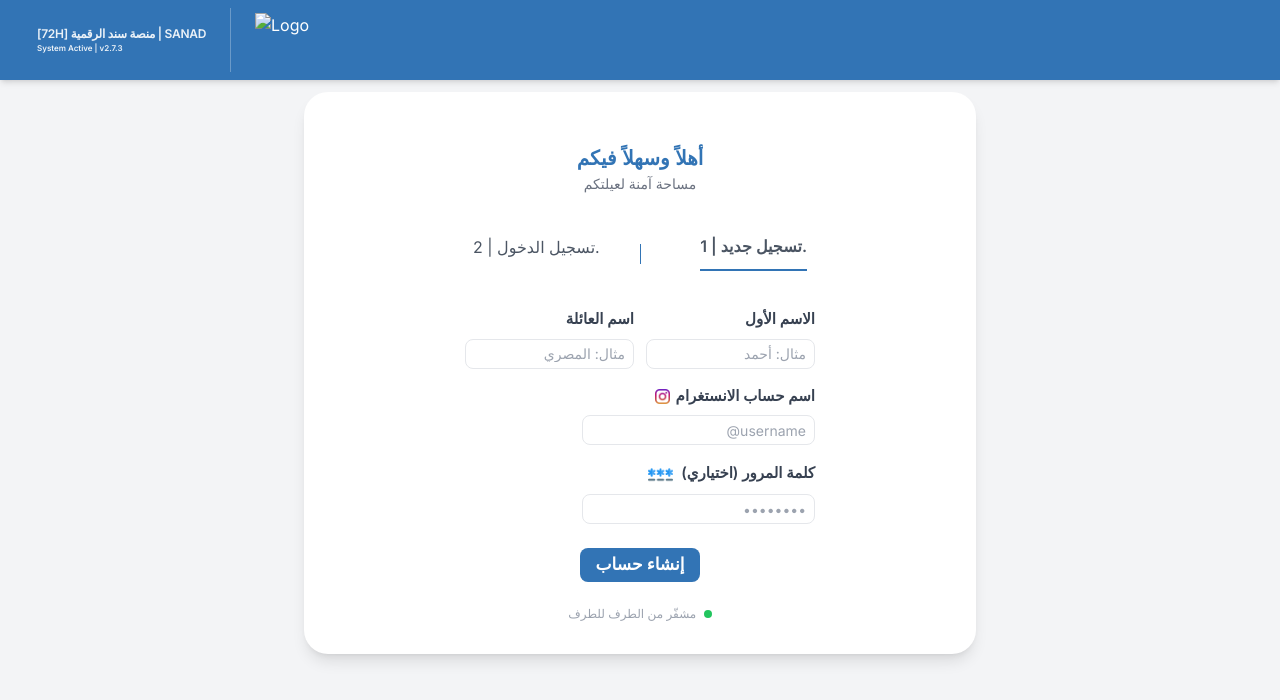
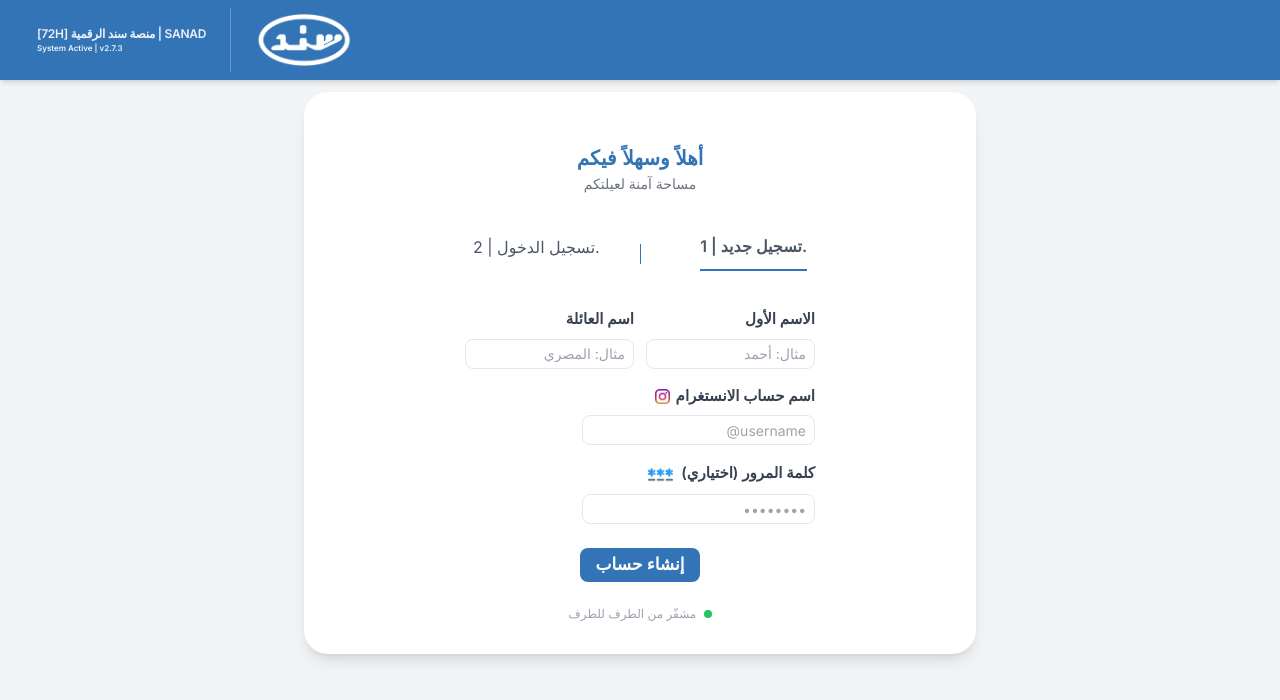
Before and after one commit to nicolasdevops/workflow, a website: page public/index.html in a window 1280 px wide. Drawn offline with nearby package versions, Linux system fonts and the light colour scheme; a web font is replaced by a local one.

Commit message:
Fix logo loading by renaming file and using root-relative path

```diff
--- a/public/index.html
+++ b/public/index.html
@@ -79,7 +79,7 @@
                 <div class="font-bold text-[8px] leading-none">System Active | v2.7.3</div>
             </div>
             <div class="ml-3 md:ml-6 flex items-center justify-center">
-                <img src="icons/10_5.png" alt="Logo" class="h-11 md:h-[54px] object-contain">
+                <img src="/icons/sanad-logo.png" alt="Logo" class="h-11 md:h-[54px] object-contain">
             </div>
             <button v-if="profile.email" @click="signOut" class="absolute bottom-[9px] right-[20.5px] md:right-[40px] text-white hover:text-gray-200 text-[8px] border border-white px-2 py-0 rounded transition flex items-center justify-center gap-1 h-[18px]">
                 <span class="text-[10px] leading-none pb-[2px]">تسجيل خروج</span>
```
Also changed, not shown: public/icons/sanad-logo.png (renamed from public/10_5.png).
